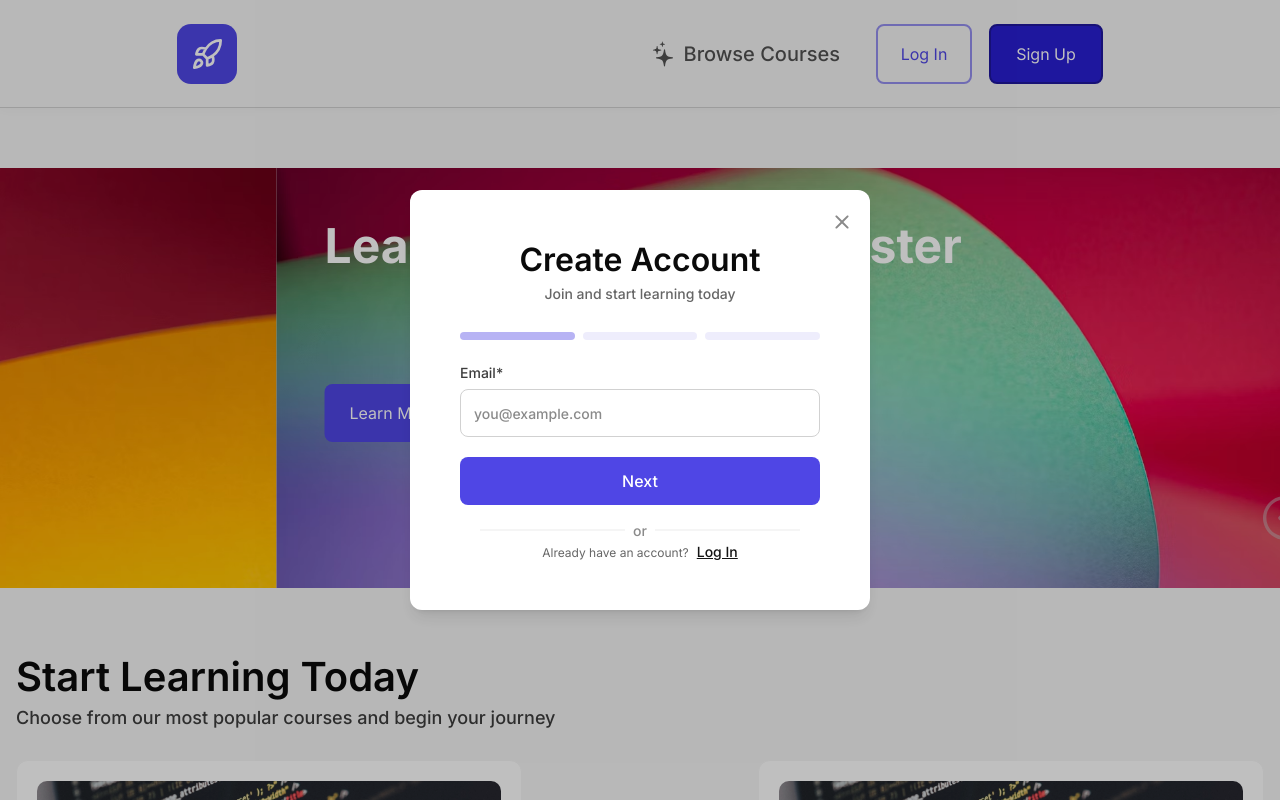
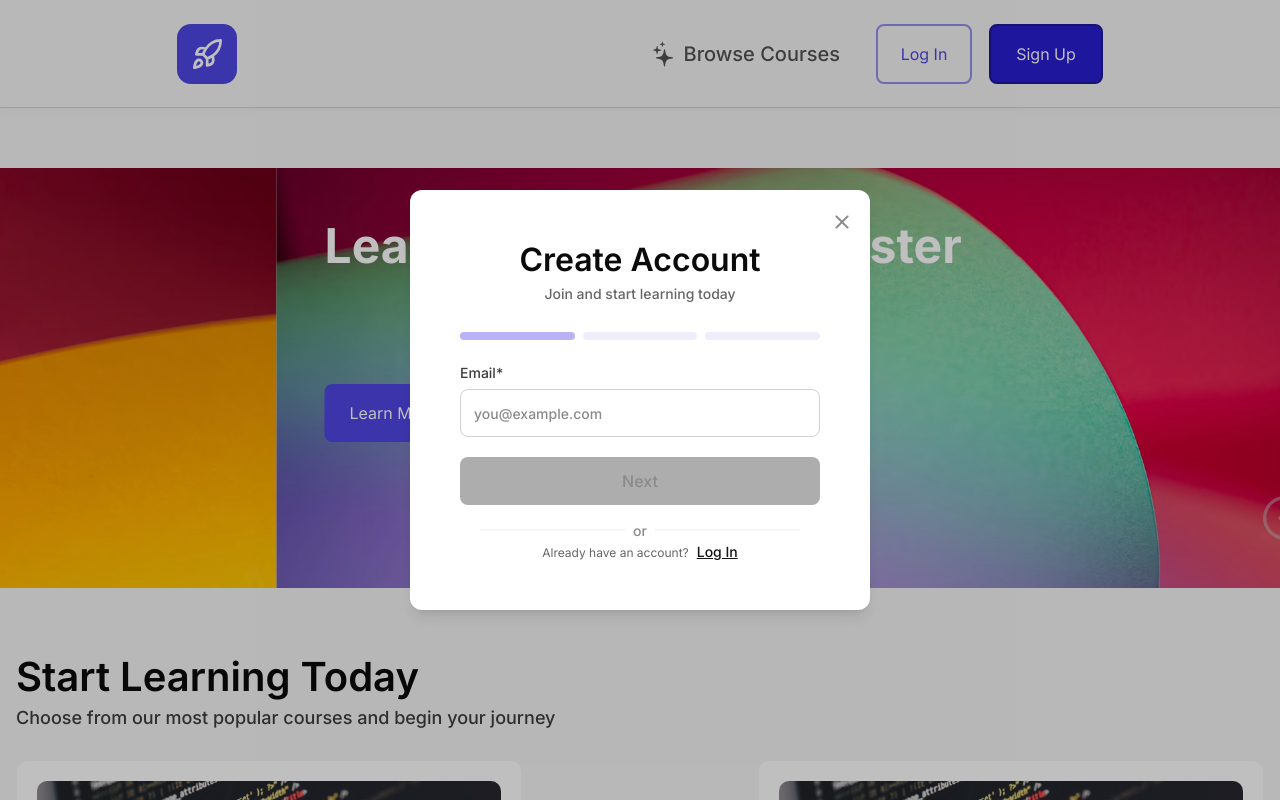
Before and after one commit to arcchiebald/rb_bootcamp, a React (Vite) app: page / in a window 1280 px wide. Both pictures are taken after a click on the button "Sign Up". Shown: the top 800 px of the page. Built offline with nearby package versions, Linux system fonts and the light colour scheme.

Commit message:
ref: enhance form validation and submission handling in modals

```diff
--- a/src/components/Input.jsx
+++ b/src/components/Input.jsx
@@ -17,6 +17,7 @@ const Input = ({
     id,
     defaultValue = '',
     prefix = '',
+    maxLength = undefined,
 }) => {
     const generatedId = useId();
     const inputId = id || generatedId;
@@ -73,6 +74,7 @@ const Input = ({
                     onBlur={onBlur}
                     disabled={disabled}
                     readOnly={readOnly}
+                    maxLength={maxLength}
                     className={`
             w-full h-12
             ${prefix ? 'pl-13 pr-3.25' : 'px-3.25'} py-3
--- a/src/components/modals/LoginModal.jsx
+++ b/src/components/modals/LoginModal.jsx
@@ -11,7 +11,14 @@ const LoginModal = ({ isOpen, onClose, setUser, onOpenRegistration }) => {
     });
     const [apiError, setApiError] = useState('');
 
-    const handleSubmit = async () => {
+    const emailRegex = /^[^\s@]+@[^\s@]+\.[^\s@]+$/;
+    const isEmailValid = emailRegex.test(formData.email);
+    const isPasswordValid = formData.password.length >= 3;
+    const isFormValid = isEmailValid && isPasswordValid;
+
+    const handleSubmit = async (e) => {
+        if (e) e.preventDefault();
+        if (!isFormValid) return;
         try {
             const response = await api.post('/login', formData);
 
@@ -54,7 +61,7 @@ const LoginModal = ({ isOpen, onClose, setUser, onOpenRegistration }) => {
                 </div>
 
                 {/* Main Content */}
-                <div className='gap-5 w-full flex flex-col items-center'>
+                <form onSubmit={handleSubmit} className='gap-5 w-full flex flex-col items-center'>
                     <Input
                         label="Email*"
                         placeholder="you@example.com"
@@ -63,6 +70,8 @@ const LoginModal = ({ isOpen, onClose, setUser, onOpenRegistration }) => {
                             setFormData({ ...formData, email: e.target.value });
                             if (apiError) setApiError('');
                         }}
+                        error={formData.email.length > 0 && !isEmailValid}
+                        helperText={formData.email.length > 0 && !isEmailValid ? 'Invalid email format' : ''}
                     />
 
                     <div className='flex flex-col w-full'>
@@ -75,21 +84,25 @@ const LoginModal = ({ isOpen, onClose, setUser, onOpenRegistration }) => {
                                 setFormData({ ...formData, password: e.target.value });
                                 if (apiError) setApiError('');
                             }}
+                            error={formData.password.length > 0 && !isPasswordValid}
+                            helperText={formData.password.length > 0 && !isPasswordValid ? 'Password must be at least 3 characters' : ''}
                         />
                         {apiError && <p className="text-helper-error type-body-xs mt-2">{apiError}</p>}
                     </div>
 
                     {/* Button */}
                     <Button
+                        type="submit"
                         text='s'
                         height='12'
                         variant="primary"
                         fullWidth={true}
                         onClick={handleSubmit}
+                        disabled={!isFormValid}
                     >
                         Log In
                     </Button>
-                </div>
+                </form>
 
                 {/* Or sign up */}
                 <div className='gap-3 flex flex-col items-center'>
--- a/src/components/modals/ProfileModal.jsx
+++ b/src/components/modals/ProfileModal.jsx
@@ -108,7 +108,8 @@ const ProfileModal = ({ isOpen, onClose, user, setUser }) => {
       onClose();
     }
   };
-  const handleUpdate = async () => {
+  const handleUpdate = async (e) => {
+    if (e) e.preventDefault();
     let newErrors = {};
     ['fullName', 'mobileNumber', 'age'].forEach(field => {
       const err = validateField(field, formData[field]);
@@ -138,8 +139,13 @@ const ProfileModal = ({ isOpen, onClose, user, setUser }) => {
         headers: { 'Content-Type': 'multipart/form-data' }
       });
 
-      setUser(response.data.data);
-      handleClose();
+      const updatedUser = response.data?.data || response.data;
+      if (updatedUser) {
+        setUser(updatedUser);
+      }
+      // Use onClose directly here to bypass the "incomplete" dialog prompt
+      // since the user just successfully submitted their profile update.
+      onClose();
     } catch (err) {
       if (err.response?.data?.errors) {
         const apiErrors = err.response.data.errors;
@@ -159,7 +165,7 @@ const ProfileModal = ({ isOpen, onClose, user, setUser }) => {
 
   return (
     <Modal isOpen={isOpen} quit={true} onQuit={handleClose}>
-      <div className="flex flex-col items-center gap-6 w-full max-w-115">
+      <form onSubmit={handleUpdate} className="flex flex-col items-center gap-6 w-full max-w-115">
         <h2 className="type-heading-2 text-greyscale-900 text-center">Profile</h2>
 
         <div className="flex items-center gap-3 w-full">
@@ -220,6 +226,7 @@ const ProfileModal = ({ isOpen, onClose, user, setUser }) => {
                 onBlur={handleBlur}
                 prefix="+995 "
                 placeholder=""
+                maxLength={9}
                 error={!!errors.mobileNumber}
                 success={!errors.mobileNumber && formData.mobileNumber?.replace(/\s/g, '').length === 9 && formData.mobileNumber?.replace(/\s/g, '').startsWith('5')}
                 helperText={errors.mobileNumber?.[0]}
@@ -254,10 +261,10 @@ const ProfileModal = ({ isOpen, onClose, user, setUser }) => {
           </div>
         </div>
 
-        <Button onClick={handleUpdate} variant="primary" className="w-full mt-2" disabled={loading || Object.keys(errors).length > 0}>
+        <Button type="submit" onClick={handleUpdate} variant="primary" className="w-full mt-2" disabled={loading || Object.keys(errors).length > 0}>
           {loading ? 'Saving...' : 'Update Profile'}
         </Button>
-      </div>
+      </form>
     </Modal>
   );
 };
--- a/src/components/modals/RegistrationModal.jsx
+++ b/src/components/modals/RegistrationModal.jsx
@@ -17,13 +17,25 @@ const RegistrationModal = ({ isOpen, onClose, setUser, onOpenLogin }) => {
     });
     const [apiErrors, setApiErrors] = useState({});
 
-    const handleNext = () => {
+    const emailRegex = /^[^\s@]+@[^\s@]+\.[^\s@]+$/;
+    const isEmailValid = emailRegex.test(formData.email);
+    const isPasswordValid = formData.password.length >= 3;
+    const isPasswordConfirmValid = isPasswordValid && formData.password === formData.password_confirmation;
+    const isUsernameValid = formData.username.length >= 3;
+
+    const handleNext = (e) => {
+        if (e) e.preventDefault();
+        if (currentStage === 1 && !isEmailValid) return;
+        if (currentStage === 2 && !isPasswordConfirmValid) return;
+
         if (currentStage < totalStages) {
             setCurrentStage(prev => prev + 1);
         }
     };
 
-    const handleSubmit = async () => {
+    const handleSubmit = async (e) => {
+        if (e) e.preventDefault();
+        if (!isUsernameValid) return;
         const dataToSend = new FormData();
         dataToSend.append('email', formData.email);
         dataToSend.append('password', formData.password);
@@ -114,7 +126,8 @@ const RegistrationModal = ({ isOpen, onClose, setUser, onOpenLogin }) => {
                 </div>
 
                 {/* Main Content */}
-                <div
+                <form
+                    onSubmit={currentStage === totalStages ? handleSubmit : handleNext}
                     className='gap-5 w-full flex flex-col items-center'
                 >
                     {currentStage === 1 && (
@@ -127,8 +140,8 @@ const RegistrationModal = ({ isOpen, onClose, setUser, onOpenLogin }) => {
                                     setFormData({ ...formData, email: e.target.value });
                                     if (apiErrors.email) setApiErrors({ ...apiErrors, email: undefined });
                                 }}
-                                error={!!apiErrors.email}
-                                helperText={apiErrors.email ? apiErrors.email[0] : ''}
+                                error={!!apiErrors.email || (formData.email.length > 0 && !isEmailValid)}
+                                helperText={apiErrors.email ? apiErrors.email[0] : (formData.email.length > 0 && !isEmailValid) ? 'Invalid email format' : ''}
                             />
                         </>
                     )}
@@ -143,8 +156,8 @@ const RegistrationModal = ({ isOpen, onClose, setUser, onOpenLogin }) => {
                                     setFormData({ ...formData, password: e.target.value });
                                     if (apiErrors.password) setApiErrors({ ...apiErrors, password: undefined });
                                 }}
-                                error={!!apiErrors.password}
-                                helperText={apiErrors.password ? apiErrors.password[0] : ''}
+                                error={!!apiErrors.password || (formData.password.length > 0 && !isPasswordValid)}
+                                helperText={apiErrors.password ? apiErrors.password[0] : (formData.password.length > 0 && !isPasswordValid) ? 'Password must be at least 3 characters' : ''}
                             />
                             <Input
                                 label="Confirm Password*"
@@ -155,8 +168,8 @@ const RegistrationModal = ({ isOpen, onClose, setUser, onOpenLogin }) => {
                                     setFormData({ ...formData, password_confirmation: e.target.value });
                                     if (apiErrors.password_confirmation) setApiErrors({ ...apiErrors, password_confirmation: undefined });
                                 }}
-                                error={!!apiErrors.password_confirmation}
-                                helperText={apiErrors.password_confirmation ? apiErrors.password_confirmation[0] : ''}
+                                error={!!apiErrors.password_confirmation || (formData.password_confirmation.length > 0 && (!isPasswordValid || formData.password_confirmation !== formData.password))}
+                                helperText={apiErrors.password_confirmation ? apiErrors.password_confirmation[0] : (formData.password_confirmation.length > 0 && formData.password_confirmation !== formData.password) ? 'Passwords do not match' : ''}
                             />
                         </>
 
@@ -189,15 +202,21 @@ const RegistrationModal = ({ isOpen, onClose, setUser, onOpenLogin }) => {
 
                     {/* Button */}
                     <Button
+                        type="submit"
                         text='s'
                         height='12'
                         variant="primary"
                         fullWidth={true}
                         onClick={currentStage === totalStages ? handleSubmit : handleNext}
+                        disabled={
+                            (currentStage === 1 && !isEmailValid) ||
+                            (currentStage === 2 && !isPasswordConfirmValid) ||
+                            (currentStage === 3 && !isUsernameValid)
+                        }
                     >
                         {currentStage === totalStages ? 'Sign Up' : 'Next'}
                     </Button>
-                </div>
+                </form>
 
                 {/* Or login */}
                 <div
```
